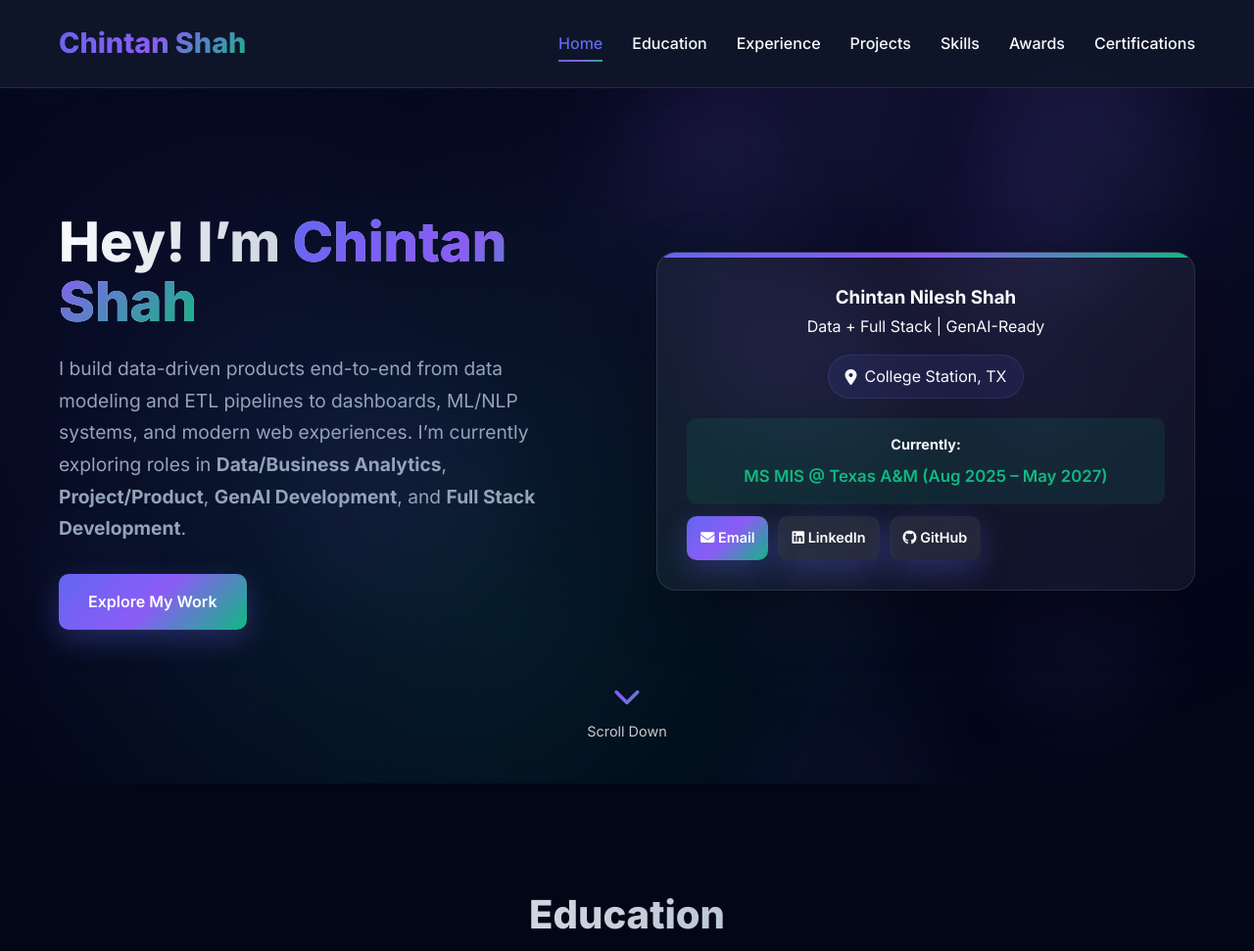
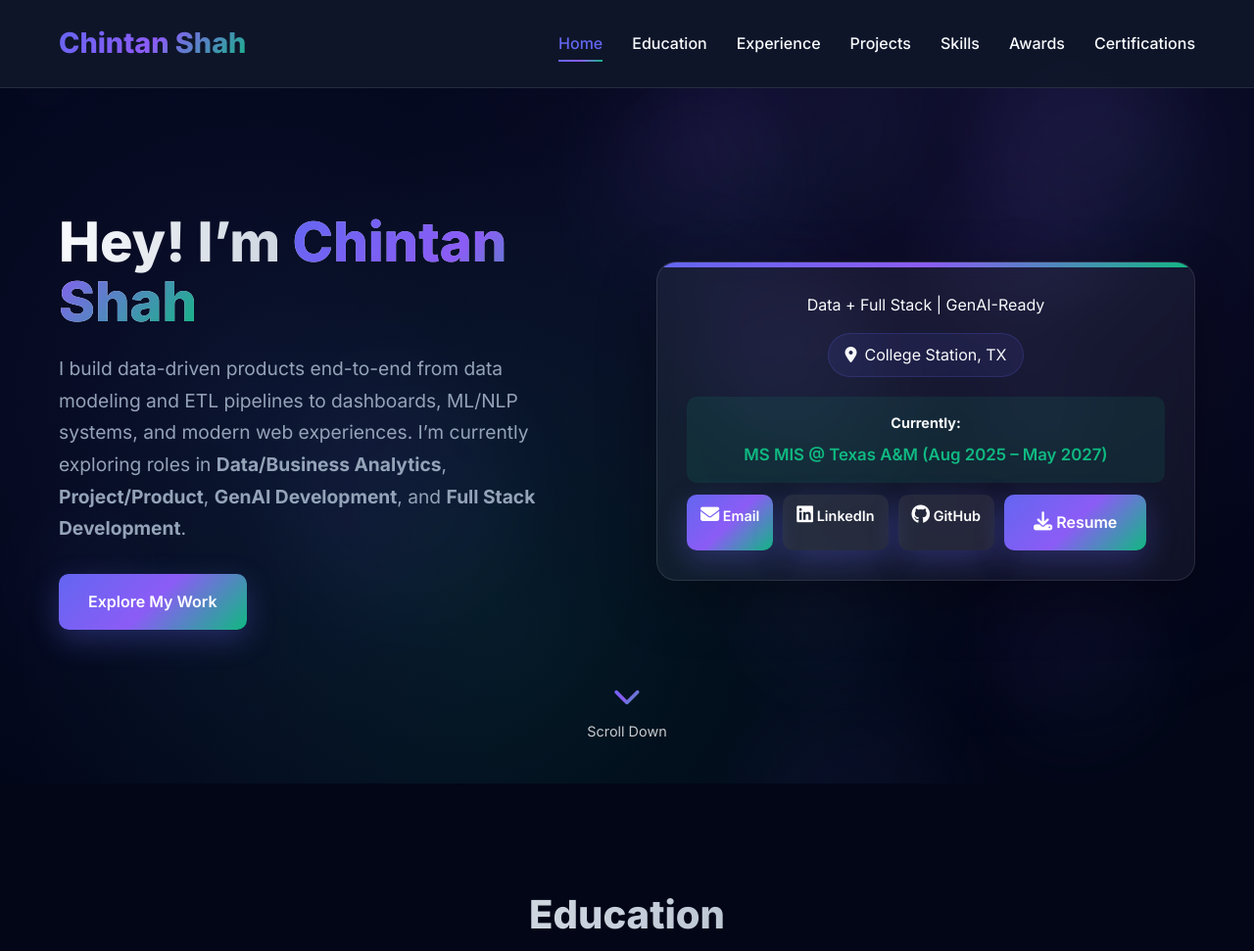
Before and after one commit to chintan-22/CS_Portfolio, a plain HTML site: page index.html in a window 1280 px wide. Shown: the top 971 px of the page at 98% size. Drawn offline with Linux system fonts and the light colour scheme.

Commit message:
Resume Button was added

```diff
--- a/index.html
+++ b/index.html
@@ -287,7 +287,6 @@
     <meta charset="UTF-8">
     <meta name="viewport" content="width=device-width, initial-scale=1.0">
     <title>Chintan Shah | Portfolio</title>
-    <link rel="icon" type="image/png" href="https://i.ibb.co/QvmxvDz3/6e098dd3-a2f7-4d04-9130-b9952be96389.png">
     <link rel="stylesheet" href="https://cdnjs.cloudflare.com/ajax/libs/font-awesome/6.5.1/css/all.min.css">
     <link href="https://fonts.googleapis.com/css2?family=Inter:wght@300;400;500;600;700;800&display=swap" rel="stylesheet">
     <link rel="stylesheet" href="style.css">
@@ -339,8 +338,10 @@
 
         <div class="mobile-overlay" id="mobileOverlay" onclick="closeMobileMenu()"></div>
     </nav>
+    <!-- Button Section -->
 
     <section id="home" class="hero">
+
         <div class="container">
             <div class="hero-content">
                 <div class="hero-text fade-in">
@@ -356,7 +357,6 @@
                     <div class="floating-card">
                         <div class="card-content">
 
-                            <h3>Chintan Nilesh Shah</h3>
                             <p>Data + Full Stack | GenAI-Ready</p>
 
                             <div class="location-chip">
@@ -382,7 +382,11 @@
                                 <a href="https://github.com/chintan-22" class="cta-button" style="padding: 10px 14px; font-size: 0.9rem; background: rgba(255,255,255,0.08);">
                                     <i class="fab fa-github"></i> GitHub
                                 </a>
+                                <a href="Chintan_Shah_Resume.pdf" download="Chintan_Shah_Resume.pdf" class="cta-button">
+                                    <i class="fas fa-download"></i> Resume
+                                </a>
                             </div>
+
 
                         </div>
                     </div>
--- a/style.css
+++ b/style.css
@@ -115,6 +115,38 @@ body {
     max-width: 1200px;
     margin: 0 auto;
     padding: 0 20px;
+}
+
+
+/* Download Button */
+
+.cta-container {
+    text-align: center;
+    margin-top: 20px;
+}
+
+.cta-button {
+    background: var(--gradient-1);
+    padding: 15px 30px;
+    border-radius: 10px;
+    font-weight: 600;
+    font-size: 1rem;
+    color: white;
+    text-decoration: none;
+    box-shadow: 0 10px 30px rgba(99, 102, 241, 0.3);
+    display: inline-flex;
+    align-items: center;
+    gap: 10px;
+    transition: all 0.3s ease;
+}
+
+.cta-button:hover {
+    transform: translateY(-5px);
+    box-shadow: 0 15px 40px rgba(99, 102, 241, 0.4);
+}
+
+.cta-button i {
+    font-size: 1.2rem;
 }
 
 nav {
```
Also changed, not shown: 1 other file.
